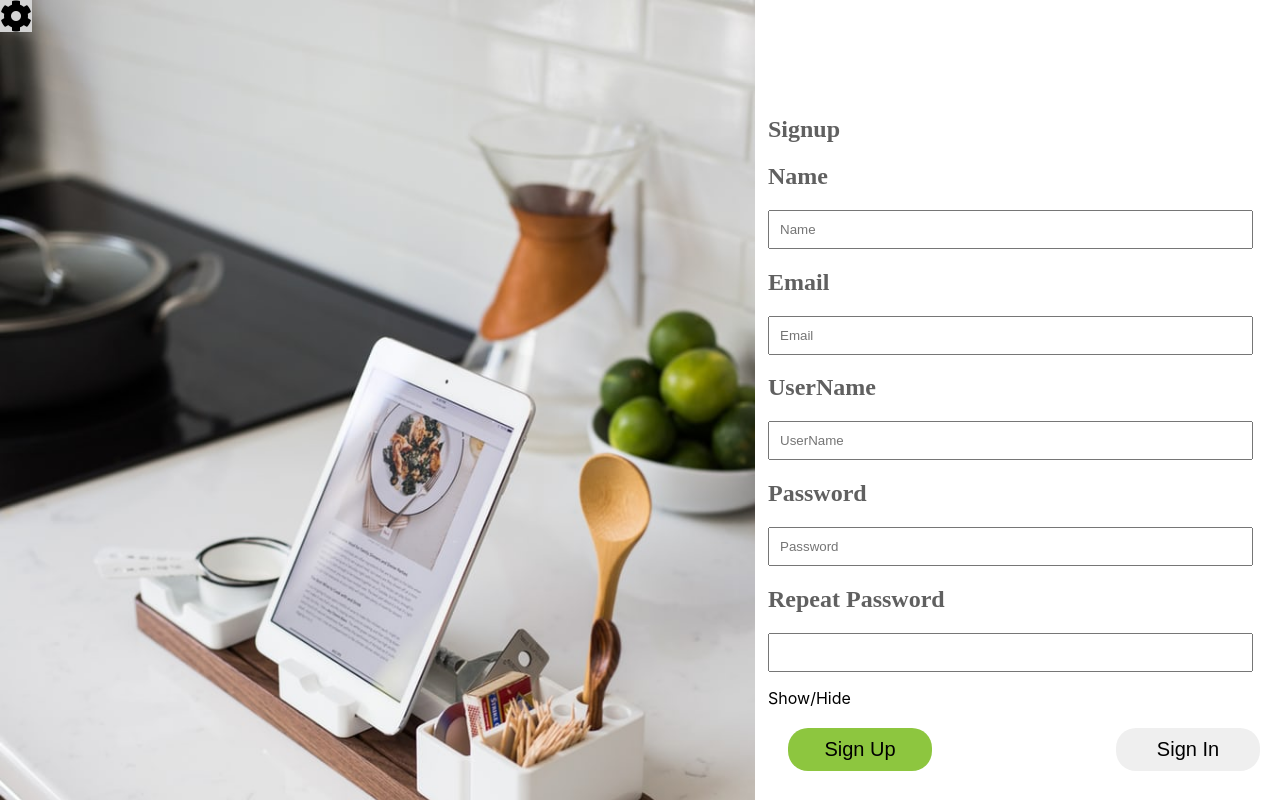
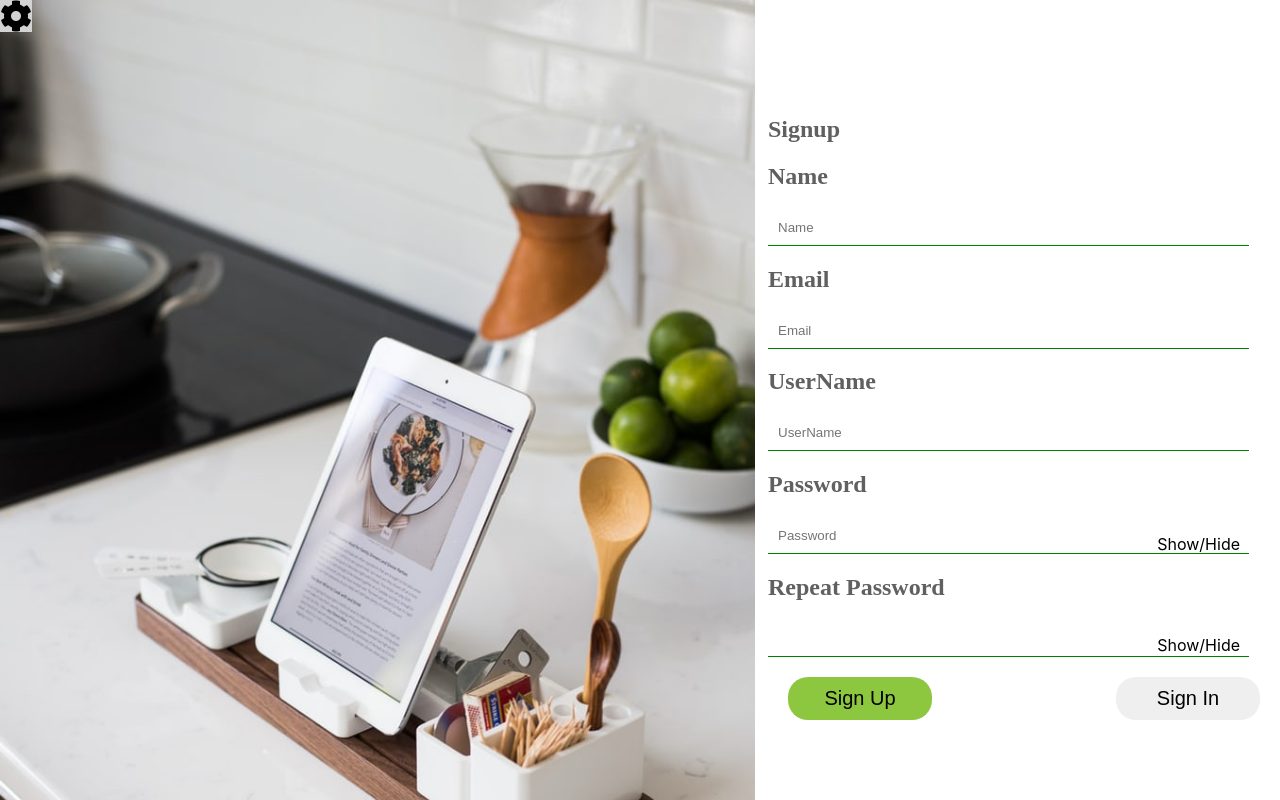
Before and after one commit to mohammediliyaz/RecipeApp, a React (Create React App) app: page /signup in a window 1280 px wide. Shown: the top 800 px of the page. Built offline with nearby package versions, Linux system fonts and the light colour scheme.

Commit message:
recipe app

```diff
--- a/src/pages/Login/Login.js
+++ b/src/pages/Login/Login.js
@@ -1,6 +1,6 @@
 import React, { useState, useEffect } from "react";
 import { Div, Section, Input, LoginButtons, Button, Img, H1 } from "./Styles";
-import { InputPass } from "./Styles";
+import { InputPassLogin } from "./LoginStyles";
 import img from "../../Assets/images/loginimage.jpeg";
 import history from "../../history/History";
 import axios from "axios";
@@ -59,7 +59,7 @@ export default function Login() {
             placeholder="Password"
             onChange={handlePass}
           />
-          <InputPass onClick={handleDisplay}>Show/Hide</InputPass>
+          <InputPassLogin onClick={handleDisplay}>Show/Hide</InputPassLogin>
         </form>
         <LoginButtons>
           <Button
--- a/src/pages/Login/LoginStyles.js
+++ b/src/pages/Login/LoginStyles.js
@@ -39,3 +39,49 @@ export const H1 = styled.h1`
   font-family: ${(props) => props.theme.fontFamily.Arvoserif};
   color: ${(props) => props.theme.colors.Zambezi};
 `;
+
+export const Inputt = styled.input`
+  width: 90%;
+  color: ${(props) => props.theme.colors.green};
+  padding: 10px;
+  position: relative;
+  &:focus {
+    outline: none;
+  }
+  @media screen and (max-width: 768px) {
+    padding: 10px;
+  }
+  @media screen and (max-width: 425px) {
+    padding: 7px;
+  }
+  @media screen and (max-width: 320px) {
+    padding: 5px;
+  }
+`;
+
+export const InputPassLogin = styled.p`
+  position: absolute;
+  right: 40px;
+  top: 310px;
+  &:hover {
+    color: green;
+    cursor: pointer;
+  }
+  @media screen and (max-width: 768px) {
+    top: 215px;
+    right: 18px;
+  }
+  @media screen and (max-width: 425px) {
+    right: 150px;
+    top: 220px;
+  }
+  @media screen and (max-width: 375px) {
+    right: 100px;
+    top: 220px;
+  }
+  @media screen and (max-width: 320px) {
+    right: 100px;
+    top: 217px;
+    font-size: 13px;
+  }
+`;
--- a/src/pages/Login/Signup.js
+++ b/src/pages/Login/Signup.js
@@ -5,7 +5,8 @@ import {
   Input,
   LoginButtons,
   Button,
-  InputPass,
+  InputPassone,
+  InputPasstwo,
   Img,
   H1,
 } from "./Styles";
@@ -19,10 +20,14 @@ export default function Signup() {
   const [username, setUsername] = useState("");
   const [password, setPassword] = useState("");
   const [repeatpassword, setRepeatPassword] = useState("");
-  const [hidden, setHidden] = useState(true);
+  const [hiddenone, setHiddenone] = useState(true);
+  const [hiddentwo, setHiddentwo] = useState(true);
 
-  const handleDisplay = () => {
-    setHidden(!hidden);
+  const handleDisplaypasswordone = () => {
+    setHiddenone(!hiddenone);
+  };
+  const handleDisplaypasswordtwo = () => {
+    setHiddentwo(!hiddentwo);
   };
   const handleUsername = (e) => {
     setUsername(e.target.value);
@@ -103,16 +108,21 @@ export default function Signup() {
           <Input type="text" placeholder="UserName" onChange={handleUsername} />
           <H1>Password</H1>
           <Input
-            type={hidden ? "password" : "text"}
+            type={hiddenone ? "password" : "text"}
             placeholder="Password"
             onChange={handlePassword}
           />
           <H1>Repeat Password</H1>
           <Input
-            type={hidden ? "password" : "text"}
+            type={hiddentwo ? "password" : "text"}
             onChange={handleRepeatPassword}
           />
-          <InputPass onClick={handleDisplay}>Show/Hide</InputPass>
+          <InputPassone onClick={handleDisplaypasswordone}>
+            Show/Hide
+          </InputPassone>
+          <InputPasstwo onClick={handleDisplaypasswordtwo}>
+            Show/Hide
+          </InputPasstwo>
         </form>
         <LoginButtons>
           <Button
--- a/src/pages/Login/Styles.js
+++ b/src/pages/Login/Styles.js
@@ -29,6 +29,10 @@ export const Input = styled.input`
   width: 90%;
   color: ${(props) => props.theme.colors.green};
   padding: 10px;
+  position: relative;
+  border: none;
+  outline: none;
+  border-bottom: 1px solid green;
   &:focus {
     outline: none;
   }
@@ -71,10 +75,56 @@ export const Button = styled.button`
     font-size: 13px;
   }
 `;
-export const InputPass = styled.p`
+export const InputPassone = styled.p`
+  position: absolute;
+  right: 40px;
+  top: 518px;
   &:hover {
     color: green;
     cursor: pointer;
+  }
+  @media screen and (max-width: 768px) {
+    top: 419px;
+    right: 18px;
+  }
+  @media screen and (max-width: 425px) {
+    right: 150px;
+    top: 410px;
+  }
+  @media screen and (max-width: 375px) {
+    right: 100px;
+    top: 410px;
+  }
+  @media screen and (max-width: 320px) {
+    right: 100px;
+    top: 400px;
+    font-size: 13px;
+  }
+`;
+export const InputPasstwo = styled.p`
+  position: absolute;
+  right: 40px;
+  top: 619px;
+  &:hover {
+    color: green;
+    cursor: pointer;
+  }
+  @media screen and (max-width: 768px) {
+    top: 520px;
+    right: 18px;
+  }
+  @media screen and (max-width: 425px) {
+    right: 150px;
+    top: 510px;
+  }
+  @media screen and (max-width: 375px) {
+    right: 100px;
+    top: 510px;
+  }
+  @media screen and (max-width: 320px) {
+    right: 100px;
+    top: 495px;
+    font-size: 13px;
   }
 `;
 export const Img = styled.img`
--- a/src/pages/SubmitRecipe/SubmitRecipe.jsx
+++ b/src/pages/SubmitRecipe/SubmitRecipe.jsx
@@ -1,8 +1,9 @@
-import React, { useState } from "react";
+import React, { useState, useEffect } from "react";
 import { Button } from "../../Components/commonComponents/Button/Style";
 import Footer from "../../Components/Footer/Footer";
 import Navabar from "../../Components/Navbar/Navbar";
 import { Div, Form, Input, TextArea } from "./Styles";
+import axios from "axios";
 
 function SubmitRecipe() {
   const [recipeName, setrecipeName] = useState("");
@@ -42,6 +43,17 @@ function SubmitRecipe() {
   const handleprepartionTime = (e) => {
     setpreparationTime(e.target.value);
   };
+
+
+
+    axios
+      .get(`https://my-food-recipe.firebaseio.com/.json`)
+      .then((res) => {
+        console.log(res);
+
+      })
+      .catch((error) => console.log(error));
+
 
   const handleButton = () => {
     const info = [
--- a/src/pages/Viewpage/Styles.js
+++ b/src/pages/Viewpage/Styles.js
@@ -11,7 +11,7 @@ export const Title = styled.div`
 
   background-color: rgb(248, 248, 248);
   position: absolute;
-  top: 220px;
+  top: 221px;
   width: 49rem;
 
   @media screen and (max-width: 1440px) {
```
